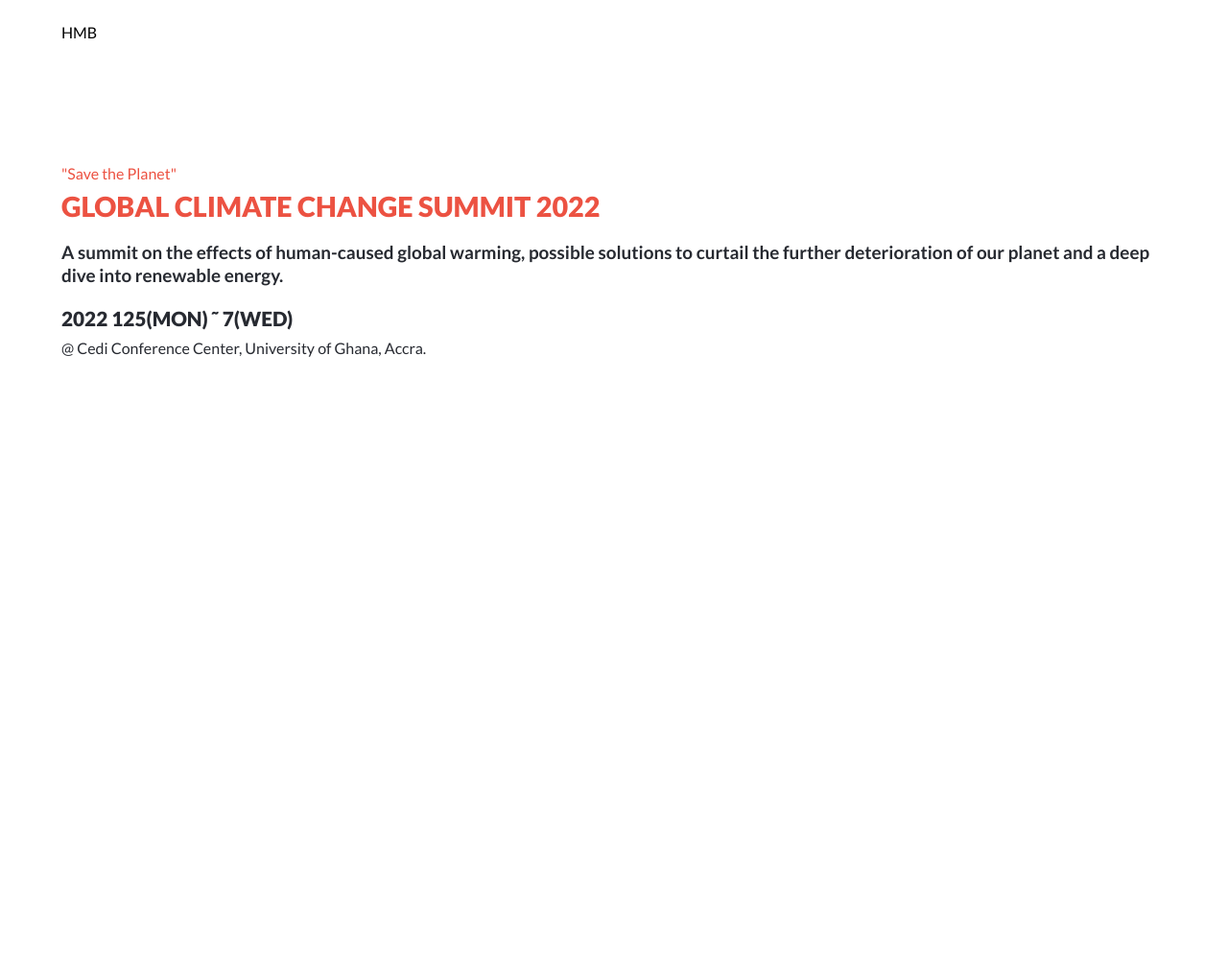
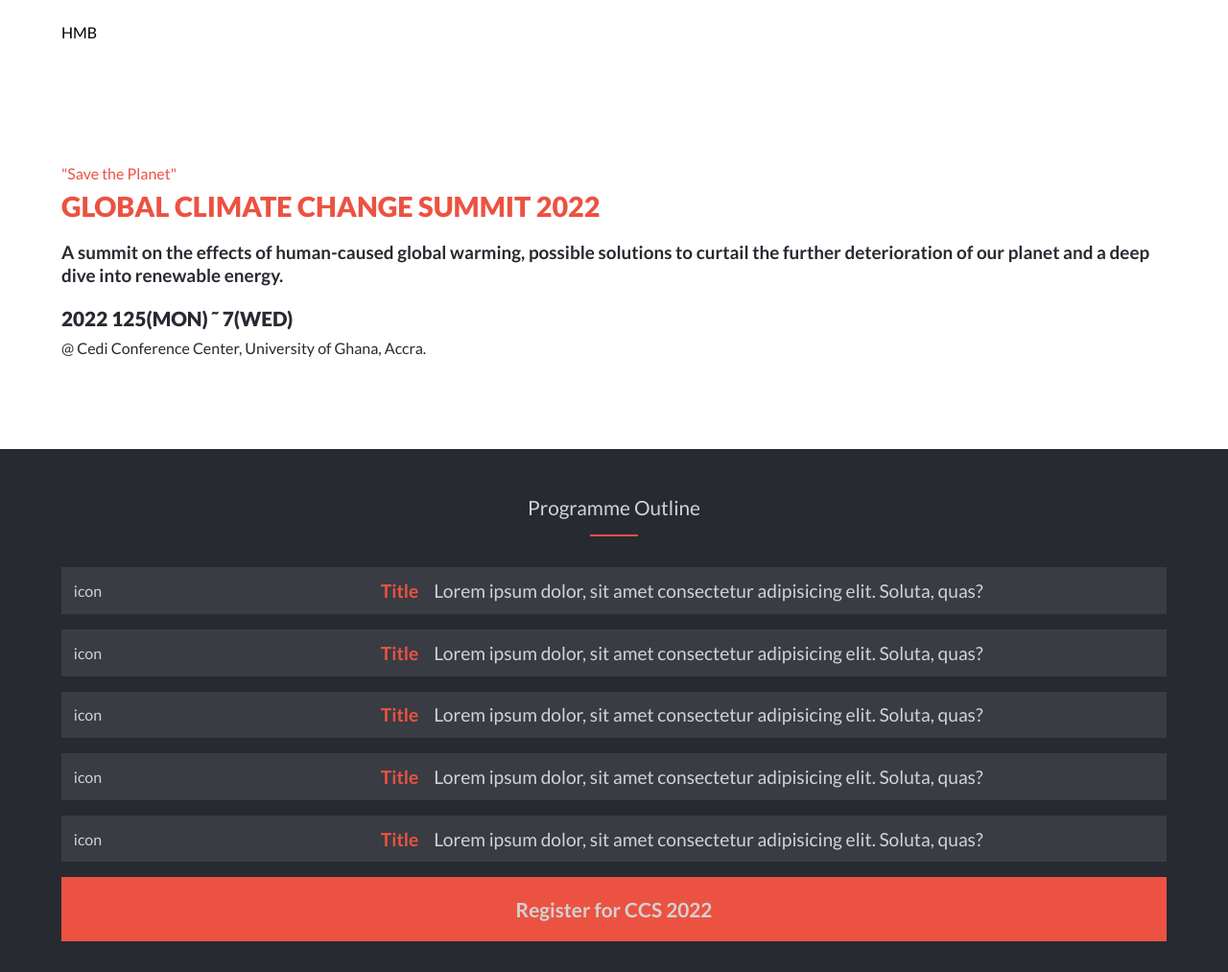
Before and after one commit to michaelamponsah/koryabi-events, a website: page index.html in a window 1280 px wide. Shown: the whole page at 96% size. Before the commit the page ends 800 px from the top, so only its background shows below. Drawn offline with Linux system fonts and the light colour scheme.

Commit message:
Add styles and markup for programme outline section

```diff
--- a/css/styles.css
+++ b/css/styles.css
@@ -1,7 +1,7 @@
 :root {
   --font-family-primary: 'Lato', sans-serif;
   --clr-primary: #ec5242;
-  --clr-dark: #272A31;
+  --clr-dark: #272a31;
   --crl-light: #d3d3d3;
 }
 
@@ -52,6 +52,45 @@ body {
   margin: 0 auto;
 }
 
+.display-flex {
+  display: flex;
+  align-items: center;
+  justify-content: space-between;
+}
+
+.btn {
+  padding: 1em;
+  border: none;
+  background-color: var(--clr-primary);
+  color: var(--crl-light);
+  font-size: 1.3rem;
+  text-align: center;
+  min-width: fit-content;
+  font-weight: 700;
+  font-family: var(--font-family-primary);
+}
+
+.section-title {
+  text-align: center;
+  font-size: 1.3rem;
+  font-weight: 500;
+}
+
+.section-title-wrapper {
+  display: flex;
+  align-items: center;
+  flex-direction: column;
+  margin: 1em 0;
+}
+
+.underline {
+  margin-top: 1em;
+  display: block;
+  width: 50px;
+  height: 2px;
+  background-color: var(--clr-primary);
+}
+
 .toolbar {
   padding: 1.5em 0;
 }
@@ -73,12 +112,12 @@ body {
   color: var(--clr-primary);
 }
 
-.hero-section--headline > span {
+.hero-section--headline>span {
   display: inline-block;
   margin: 0.5em 0;
 }
 
-.hero-section--headline > h1 {
+.hero-section--headline>h1 {
   text-transform: uppercase;
   font-size: 1.8rem;
   font-weight: 900;
@@ -92,7 +131,7 @@ body {
   font-weight: 600;
 }
 
-.hero-section--event-details > h3:first-child {
+.hero-section--event-details>h3:first-child {
   font-weight: 900;
   font-size: 1.3rem;
   color: var(--clr-dark);
@@ -104,3 +143,40 @@ body {
   font-size: 1rem;
   font-weight: 500;
 }
+
+/* Programme outline section*/
+
+.programme-outline--wrapper {
+  background-color: var(--clr-dark);
+  color: var(--crl-light);
+  padding: 2em 0;
+}
+
+.program-outline {
+  display: flex;
+  flex-direction: column;
+  align-items: ce;
+}
+
+.programme-outline--list-item {
+  margin: 1em 0;
+  padding: 0.8em;
+  background-color: rgba(211, 211, 211, 0.1);
+  color: var(--crl-light);
+  display: grid;
+  grid-template-columns: 1fr 2fr;
+}
+
+.programme-outline--list-item .title-icon-wrapper {
+  margin-right: 1em;
+}
+
+.programme-outline--title {
+  color: var(--clr-primary);
+  font-weight: 700;
+  font-size: 1.2rem;
+}
+
+.programme-outline--description {
+  font-size: 1.2rem;
+}
--- a/index.html
+++ b/index.html
@@ -37,6 +37,62 @@
         </div>
       </div>
     </section>
+    <section class="programme-outline--wrapper">
+      <div class="program-outline container">
+        <div class="section-title-wrapper">
+          <h3 class="section-title">Programme Outline</h3>
+          <span class="underline"></span>
+        </div>
+        <ul class="programme-outline--list">
+          <li class="programme-outline--list-item">
+            <div class="display-flex title-icon-wrapper">
+              <div class="icon">icon</div>
+              <h3 class="programme-outline--title">Title</h3>
+            </div>
+            <div class="programme-outline--description">Lorem ipsum dolor, sit amet consectetur adipisicing elit.
+              Soluta,
+              quas?</div>
+          </li>
+          <li class="programme-outline--list-item">
+            <div class="display-flex title-icon-wrapper">
+              <div class="icon">icon</div>
+              <h3 class="programme-outline--title">Title</h3>
+            </div>
+            <div class="programme-outline--description">Lorem ipsum dolor, sit amet consectetur adipisicing elit.
+              Soluta,
+              quas?</div>
+          </li>
+          <li class="programme-outline--list-item">
+            <div class="display-flex title-icon-wrapper">
+              <div class="icon">icon</div>
+              <h3 class="programme-outline--title">Title</h3>
+            </div>
+            <div class="programme-outline--description">Lorem ipsum dolor, sit amet consectetur adipisicing elit.
+              Soluta,
+              quas?</div>
+          </li>
+          <li class="programme-outline--list-item">
+            <div class="display-flex title-icon-wrapper">
+              <div class="icon">icon</div>
+              <h3 class="programme-outline--title">Title</h3>
+            </div>
+            <div class="programme-outline--description">Lorem ipsum dolor, sit amet consectetur adipisicing elit.
+              Soluta,
+              quas?</div>
+          </li>
+          <li class="programme-outline--list-item">
+            <div class="display-flex title-icon-wrapper">
+              <div class="icon">icon</div>
+              <h3 class="programme-outline--title">Title</h3>
+            </div>
+            <div class="programme-outline--description">Lorem ipsum dolor, sit amet consectetur adipisicing elit.
+              Soluta,
+              quas?</div>
+          </li>
+        </ul>
+        <button class="btn">Register for CCS 2022</button>
+      </div>
+    </section>
   </main>
 
   <script src="./js/main.js" type="module"></script>
```
